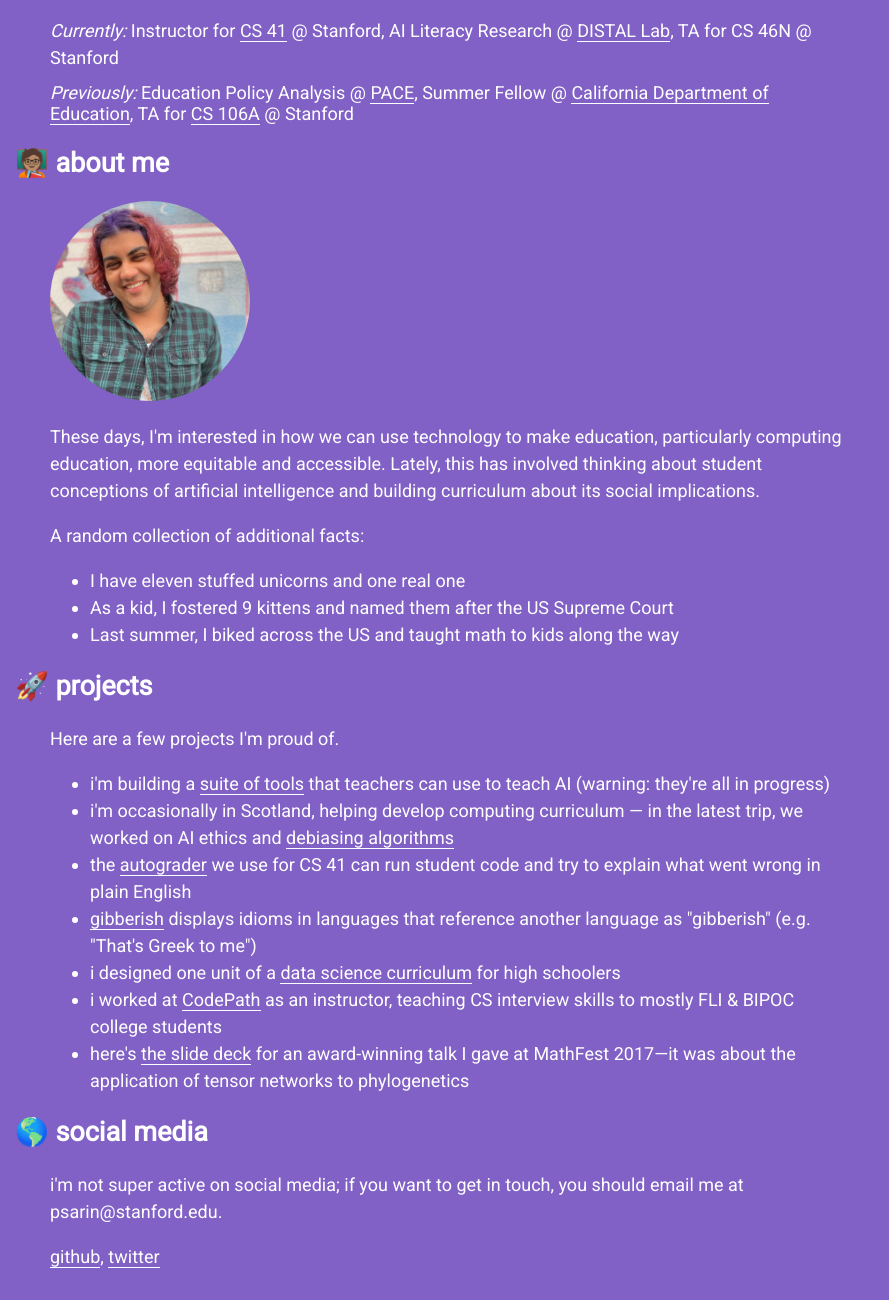
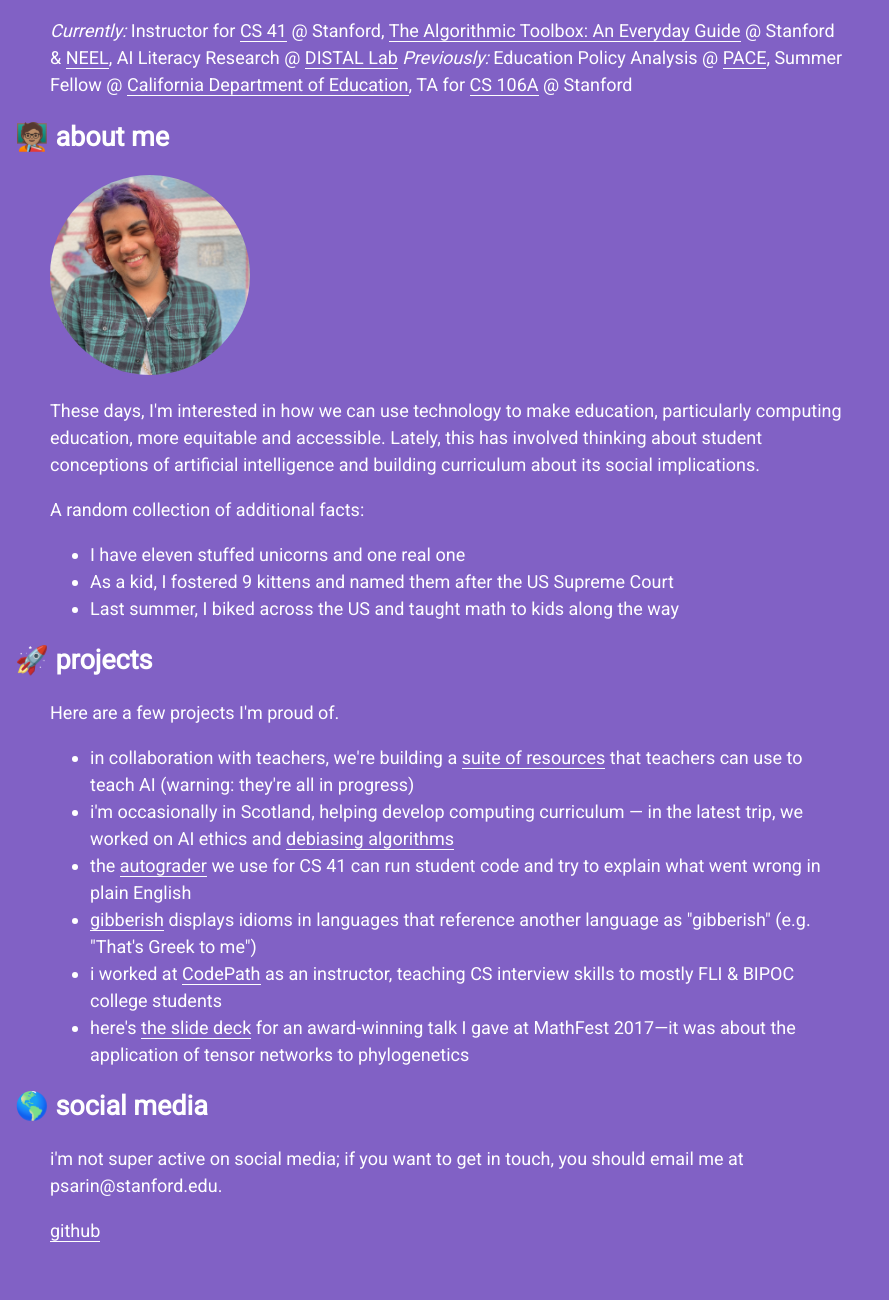
Before and after one commit to parthsarin/main-site, an Eleventy site: page index.md in a window 1280 px wide. Shown: the part 79-1379 px from the top of the page, without its empty margins (0-889 px from the left). After the commit the page ends 1353 px from the top, so only its background shows below. Built offline with nearby package versions, Linux system fonts and the light colour scheme; Eleventy itself is replaced by a stand-in of ours; files that its build step writes are made by us from their sources.

Commit message:
some updates

```diff
--- a/index.md
+++ b/index.md
@@ -4,7 +4,7 @@ title: hi, i'm parth!
 ---
 # hi, i'm parth! 👋🏽
 
-*Currently:* Instructor for [CS 41](https://stanfordpython.com/) @ Stanford, AI Literacy Research @ [DISTAL Lab](https://distal.stanford.edu/), TA for CS 46N @ Stanford<br /> <div style="margin-bottom: -7px"></div>
+*Currently:* Instructor for [CS 41](https://stanfordpython.com/) @ Stanford, [The Algorithmic Toolbox: An Everyday Guide](https://craft.stanford.edu) @ Stanford & [NEEL](https://edequitylab.org/), AI Literacy Research @ [DISTAL Lab](https://distal.stanford.edu/)
 *Previously:* Education Policy Analysis @ [PACE](https://edpolicyinca.org/), Summer Fellow @ [California Department of Education](https://www.cde.ca.gov/ta/ac/), TA for [CS 106A](http://cs106a.stanford.edu/) @ Stanford<br />
 
 ## 🧑🏽‍🏫 about me
@@ -23,11 +23,10 @@ A random collection of additional facts:
 
 Here are a few projects I'm proud of.
 
-* i'm building a [suite of tools](https://ai-lit.netlify.app/) that teachers can use to teach AI (warning: they're all in progress)
+* in collaboration with teachers, we're building a [suite of resources](https://craft.stanford.edu/) that teachers can use to teach AI (warning: they're all in progress)
 * i'm occasionally in Scotland, helping develop computing curriculum — in the latest trip, we worked on AI ethics and [debiasing algorithms](https://debias.netlify.app/)
 * the [autograder](https://github.com/stanfordpython/autograder) we use for CS 41 can run student code and try to explain what went wrong in plain English
 * [gibberish](/projects/gibberish) displays idioms in languages that reference another language as "gibberish" (e.g. "That's Greek to me")
-* i designed one unit of a [data science curriculum](https://docs.google.com/presentation/d/1T-Sac5lAUekTRNtVg8OOC2nXx8SefRZHRK38JCv3V6I/edit) for high schoolers
 * i worked at [CodePath](https://codepath.org/) as an instructor, teaching CS interview skills to mostly FLI & BIPOC college students
 * here's [the slide deck](/files/mathfest-2017-tensor-talk.pdf) for an award-winning talk I gave at MathFest 2017—it was about the application of tensor networks to phylogenetics
 
@@ -35,4 +34,4 @@ Here are a few projects I'm proud of.
 
 i'm not super active on social media; if you want to get in touch, you should email me at psarin@stanford.edu.
 
-[github](https://github.com/parthsarin/), [twitter](https://twitter.com/parthsarin)
+[github](https://github.com/parthsarin/)
```
